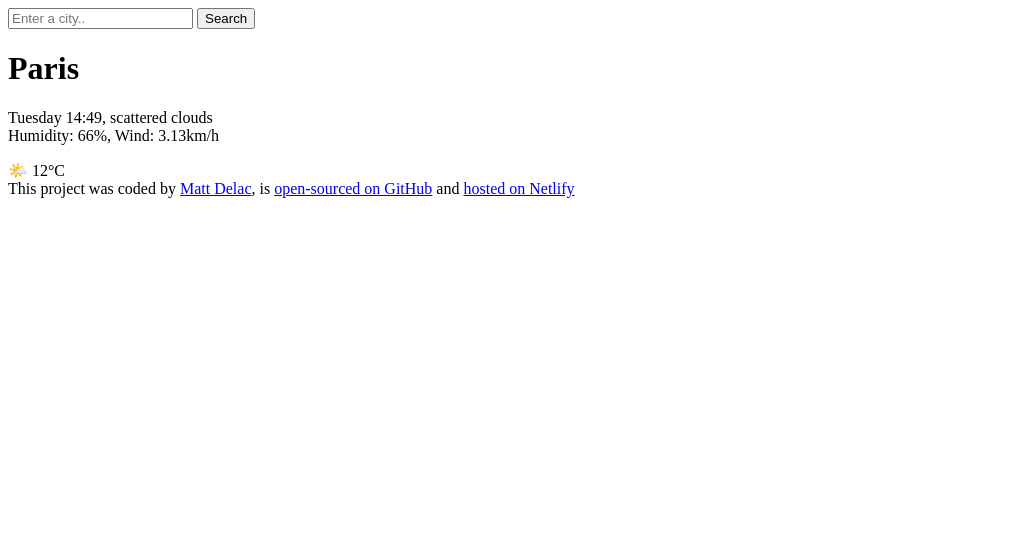
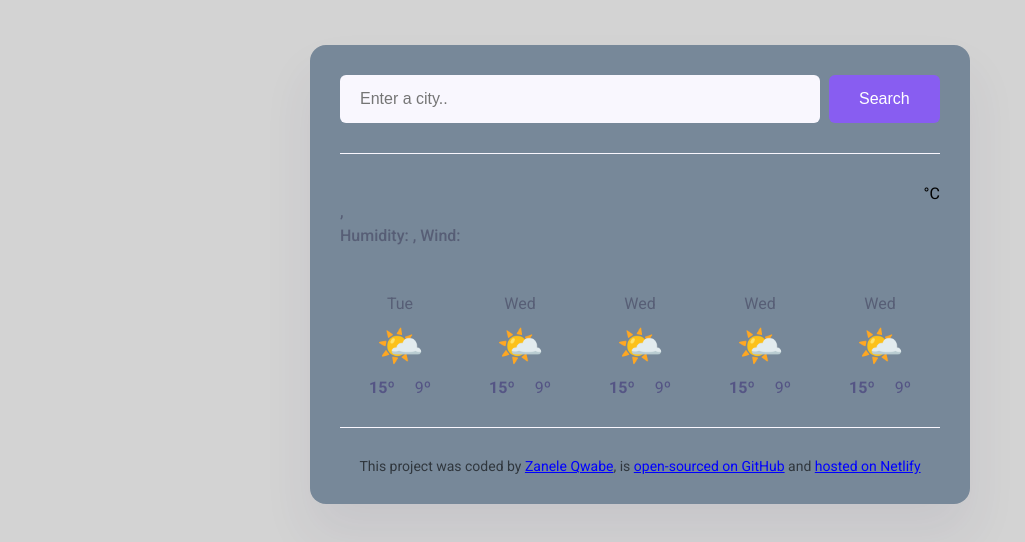
Before and after one commit to Zanele221/Weather-Focast-Final-Project, a plain HTML site: page index.html in a window 1280 px wide. Shown: the whole page, without its empty margins (0-1025 px from the left). Drawn offline with Linux system fonts and the light colour scheme.

Commit message:
Added css file and more on html

```diff
--- a/index.html
+++ b/index.html
@@ -3,38 +3,114 @@
   <head>
     <meta charset="UTF-8" />
     <meta name="viewport" content="width=device-width, initial-scale=1.0" />
+    <link rel="preconnect" href="https://fonts.googleapis.com" />
+    <link rel="preconnect" href="https://fonts.gstatic.com" crossorigin />
+    <link
+      href="https://fonts.googleapis.com/css2?family=Roboto:ital,wght@0,100;0,300;0,400;0,500;0,700;0,900;1,100;1,300;1,400;1,500;1,700;1,900&display=swap"
+      rel="stylesheet"
+    />
+    <link rel="stylesheet" href="./style.css" />
     <title>Meteo App</title>
   </head>
   <body>
+    <div class="weather-app">
       <header>
-      <form>
-        <input type="search" placeholder="Enter a city.." required />
-        <input type="submit" value="Search" />
+        <form class="search-form" id="search-form">
+          <input
+            type="search"
+            placeholder="Enter a city.."
+            required
+            id="search-form-input"
+            class="search-form-input"
+          />
+          <input type="submit" value="Search" class="search-form-button" />
         </form>
       </header>
       <main>
+        <div class="weather-app-data">
           <div>
-        <h1>Paris</h1>
-        <p>
-          Tuesday 14:49, scattered clouds
+            <h1 class="weather-app-city" id="city"></h1>
+            <p class="weather-app-details">
+              <span id="time"></span>,
+              <span id="description"></span>
               <br />
-          Humidity: 66%, Wind: 3.13km/h
+              Humidity: <strong id="humidity"></strong>, Wind:
+              <strong id="wind-speed"></strong>
             </p>
           </div>
-      <div>🌤️ 12°C</div>
+          <div class="weather-app-temperature-container">
+            <div id="icon"></div>
+            <div class="weather-app-temperature" id="temperature"></div>
+            <div class="weather-app-unit">°C</div>
+          </div>
+        </div>
+        <div class="weather-forecast">
+          <div class="weather-forecast-day">
+            <div class="weather-forecast-date">Tue</div>
+            <div class="weather-forecast-icon">🌤️</div>
+            <div class="weather-forecast-temperatures">
+              <div class="weather-forecast-temperature">
+                <strong>15º</strong>
+              </div>
+              <div class="weather-forecast-temperature">9º</div>
+            </div>
+          </div>
+          <div class="weather-forecast-day">
+            <div class="weather-forecast-date">Wed</div>
+            <div class="weather-forecast-icon">🌤️</div>
+            <div class="weather-forecast-temperatures">
+              <div class="weather-forecast-temperature">
+                <strong>15º</strong>
+              </div>
+              <div class="weather-forecast-temperature">9º</div>
+            </div>
+          </div>
+          <div class="weather-forecast-day">
+            <div class="weather-forecast-date">Wed</div>
+            <div class="weather-forecast-icon">🌤️</div>
+            <div class="weather-forecast-temperatures">
+              <div class="weather-forecast-temperature">
+                <strong>15º</strong>
+              </div>
+              <div class="weather-forecast-temperature">9º</div>
+            </div>
+          </div>
+          <div class="weather-forecast-day">
+            <div class="weather-forecast-date">Wed</div>
+            <div class="weather-forecast-icon">🌤️</div>
+            <div class="weather-forecast-temperatures">
+              <div class="weather-forecast-temperature">
+                <strong>15º</strong>
+              </div>
+              <div class="weather-forecast-temperature">9º</div>
+            </div>
+          </div>
+          <div class="weather-forecast-day">
+            <div class="weather-forecast-date">Wed</div>
+            <div class="weather-forecast-icon">🌤️</div>
+            <div class="weather-forecast-temperatures">
+              <div class="weather-forecast-temperature">
+                <strong>15º</strong>
+              </div>
+              <div class="weather-forecast-temperature">9º</div>
+            </div>
+          </div>
+        </div>
       </main>
 
       <footer>
         This project was coded by
-      <a href="https://github.com/matthieua/" target="_blank"> Matt Delac</a>,
+        <a href="" target="_blank"> Zanele Qwabe</a>,
         is
-      <a href="https://github.com/matthieua/meteo" target="_blank"
+        <a href="" target="_blank"
           >open-sourced on GitHub</a
         >
         and
-      <a href="https://meteo-shecodes-app.netlify.app/" target="_blank"
+        <a href="" target="_blank"
           >hosted on Netlify</a
         >
       </footer>
+    </div>
+    <script src="src/index.js"></script>
   </body>
 </html>
--- /dev/null
+++ b/style.css
@@ -0,0 +1,126 @@
+body {
+  background-color:  lightgrey;
+  font-family: "Roboto", sans-serif;
+}
+
+a {
+  color: blue;
+}
+
+.weather-app {
+  background:  lightslategray;
+  max-width: 600px;
+  margin: 45px auto;
+  box-shadow: 0 30px 50px rgba(65, 50, 100, 0.08);
+  border-radius: 16px;
+  padding: 30px;
+}
+
+header {
+  border-bottom: 1px solid #f9f7fe;
+  padding: 0 0 30px 0;
+}
+
+.search-form-input {
+  background-color: #f9f7fe;
+  border: none;
+  border-radius: 6px;
+  width: 80%;
+  font-size: 16px;
+  padding: 15px 20px;
+}
+
+.search-form-button {
+  background: #885df1;
+  padding: 15px 30px;
+  border: none;
+  font-size: 16px;
+  margin-left: 5px;
+  border-radius: 6px;
+  color: white;
+}
+
+main {
+  padding: 30px 0;
+}
+
+.weather-app-data {
+  display: flex;
+  justify-content: space-between;
+}
+
+.weather-app-city {
+  margin: 0;
+  font-size: 38px;
+  line-height: 48px;
+}
+
+.weather-app-details {
+  font-size: 16px;
+  color: rgba(39, 33, 66, 0.4);
+  line-height: 24px;
+  font-weight: 500;
+}
+
+.weather-app-details strong {
+  color: #f65282;
+}
+
+.weather-app-temperature-container {
+  display: flex;
+}
+
+.weather-app-icon {
+  font-size: 44px;
+  margin-top: 22px;
+}
+
+.weather-app-temperature {
+  font-size: 88px;
+  margin-left: 10px;
+  font-weight: bold;
+}
+
+.weatehr-app-unit {
+  margin-top: 16px;
+  font-size: 28px;
+}
+
+.weather-forecast {
+  display: flex;
+  justify-content: space-around;
+  margin-top: 30px;
+}
+
+.weather-forecast-date {
+  text-align: center;
+  color: rgba(39, 33, 66, 0.4);
+  font-size: 16px;
+  line-height: 20px;
+  margin-bottom: 10px;
+}
+
+.weather-forecast-icon {
+  font-size: 38px;
+  text-align: center;
+}
+.weather-forecast-temperatures {
+  text-align: center;
+  color: rgb(85, 85, 133);
+  margin-top: 10px;
+  display: flex;
+  justify-content: center;
+}
+
+.weather-forecast-temperature {
+  padding: 0 10px;
+}
+
+
+footer {
+  border-top: 1px solid #f9f7fe;
+  padding: 30px 0 0 0;
+  text-align: center;
+  font-size: 14px;
+  color: rgba(0, 0, 0, 0.6);
+}
```
Also changed, not shown: index.js (added). Lines whose indentation alone changed are shown as unchanged.
